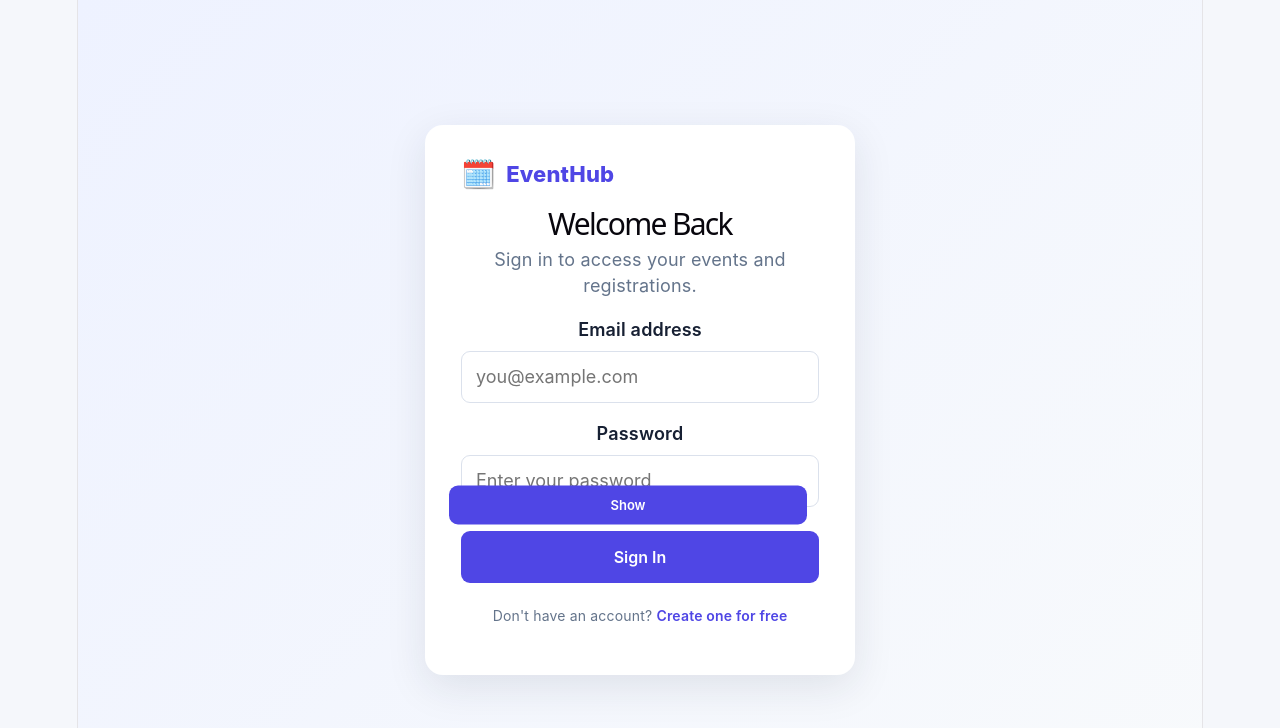
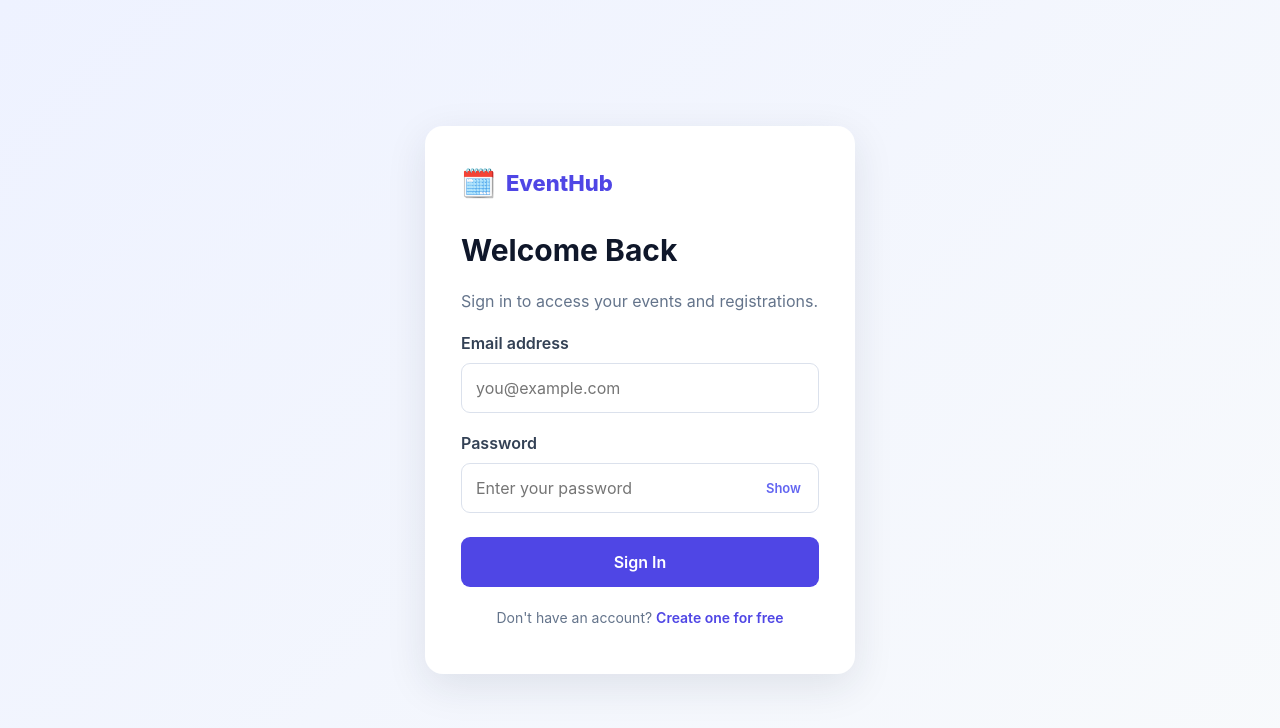
Before and after one commit to ashyune/Event-Management-System, a React app in the folder frontend/: page /login in a window 1280 px wide. Shown: the top 728 px of the page. Built offline with nearby package versions, Linux system fonts and the light colour scheme; the HTML template or start-up script is replaced by a standard one.

Commit message:
fix(ui): resolve dark-mode contrast, search filter styling, and form layouts

```diff
--- a/frontend/src/App.css
+++ b/frontend/src/App.css
@@ -77,7 +77,7 @@ button {
   box-shadow: 0 0 0 3px rgba(99, 102, 241, 0.12);
 }
 
-.auth-card button {
+.auth-card button:not(.auth-toggle-password) {
   width: 100%;
   padding: 13px;
   margin-top: 24px;
@@ -1613,3 +1613,298 @@ textarea:focus-visible {
     forced-color-adjust: none;
   }
 }
+
+
+/* ============================================================
+   FRONTEND UI POLISH & FORM STYLES
+   ============================================================ */
+
+/* ---- Auth form fixes ---- */
+.auth-card {
+  background: #ffffff !important;
+  color: #0f172a !important;
+  text-align: left !important;
+}
+
+.auth-card h1 {
+  color: #0f172a !important;
+}
+
+.auth-card label {
+  color: #334155 !important;
+}
+
+.auth-card input {
+  background-color: #ffffff !important;
+  color: #0f172a !important;
+}
+
+.auth-password-wrapper {
+  position: relative !important;
+  width: 100% !important;
+  display: block !important;
+}
+
+.auth-password-wrapper input {
+  padding-right: 65px !important;
+  width: 100% !important;
+  box-sizing: border-box !important;
+}
+
+.auth-toggle-password,
+.auth-card button.auth-toggle-password,
+.auth-password-wrapper button.auth-toggle-password {
+  position: absolute !important;
+  right: 10px !important;
+  top: 50% !important;
+  transform: translateY(-50%) !important;
+  width: auto !important;
+  min-width: unset !important;
+  margin: 0 !important;
+  padding: 4px 8px !important;
+  background: transparent !important;
+  border: none !important;
+  color: #6366f1 !important;
+  font-weight: 600 !important;
+  font-size: 13px !important;
+  cursor: pointer !important;
+  line-height: 1 !important;
+  box-shadow: none !important;
+  border-radius: 4px !important;
+  z-index: 5 !important;
+}
+
+.auth-toggle-password:hover,
+.auth-card button.auth-toggle-password:hover,
+.auth-password-wrapper button.auth-toggle-password:hover {
+  background: transparent !important;
+  color: #3730a3 !important;
+}
+
+/* ---- Events Page Search & Filters Bar ---- */
+.event-search-filters {
+  display: flex !important;
+  flex-wrap: wrap !important;
+  gap: 12px !important;
+  align-items: center !important;
+  margin: 0 0 28px !important;
+  padding: 16px 20px !important;
+  background: #ffffff !important;
+  border-radius: 14px !important;
+  border: 1px solid #e2e8f0 !important;
+  box-shadow: 0 4px 16px rgba(30, 41, 59, 0.04) !important;
+  width: 100% !important;
+  box-sizing: border-box !important;
+}
+
+.event-search-filters input[type="text"] {
+  flex: 2 !important;
+  min-width: 220px !important;
+  padding: 11px 14px !important;
+  background: #ffffff !important;
+  border: 1px solid #cbd5e1 !important;
+  border-radius: 8px !important;
+  color: #0f172a !important;
+  font-size: 14px !important;
+  outline: none !important;
+  box-sizing: border-box !important;
+}
+
+.event-search-filters input[type="text"]:focus {
+  border-color: #6366f1 !important;
+  box-shadow: 0 0 0 3px rgba(99, 102, 241, 0.12) !important;
+}
+
+.event-search-filters input[type="date"] {
+  flex: 1 !important;
+  min-width: 140px !important;
+  padding: 11px 14px !important;
+  background: #ffffff !important;
+  border: 1px solid #cbd5e1 !important;
+  border-radius: 8px !important;
+  color: #0f172a !important;
+  font-size: 14px !important;
+  outline: none !important;
+  box-sizing: border-box !important;
+}
+
+.event-search-filters select {
+  padding: 11px 14px !important;
+  background: #ffffff !important;
+  border: 1px solid #cbd5e1 !important;
+  border-radius: 8px !important;
+  color: #0f172a !important;
+  font-size: 14px !important;
+  outline: none !important;
+  cursor: pointer !important;
+  box-sizing: border-box !important;
+}
+
+.event-search-filters button {
+  padding: 11px 18px !important;
+  background: #f1f5f9 !important;
+  color: #475569 !important;
+  border: 1px solid #e2e8f0 !important;
+  border-radius: 8px !important;
+  font-weight: 600 !important;
+  font-size: 14px !important;
+  cursor: pointer !important;
+  transition: all 0.2s !important;
+  white-space: nowrap !important;
+}
+
+.event-search-filters button:hover {
+  background: #e2e8f0 !important;
+  color: #0f172a !important;
+}
+
+.events-empty {
+  text-align: center !important;
+  padding: 48px 24px !important;
+  background: #ffffff !important;
+  border: 1px dashed #cbd5e1 !important;
+  border-radius: 16px !important;
+  margin-top: 16px !important;
+}
+
+.events-empty h3 {
+  margin: 0 0 8px !important;
+  font-size: 20px !important;
+  color: #0f172a !important;
+}
+
+.events-empty p {
+  margin: 0 0 16px !important;
+  color: #64748b !important;
+  font-size: 15px !important;
+}
+
+.events-empty button {
+  display: inline-block !important;
+  padding: 10px 20px !important;
+  background: #4f46e5 !important;
+  color: #ffffff !important;
+  border: none !important;
+  border-radius: 8px !important;
+  font-weight: 600 !important;
+  font-size: 14px !important;
+  cursor: pointer !important;
+  transition: background 0.2s !important;
+}
+
+.events-empty button:hover {
+  background: #3730a3 !important;
+}
+
+/* ---- Create / Edit Event Forms ---- */
+.create-event-card {
+  padding: 36px !important;
+  border-radius: 18px !important;
+  background: #ffffff !important;
+  box-shadow: 0 10px 35px rgba(30, 41, 59, 0.08) !important;
+  text-align: left !important;
+}
+
+.create-event-card h1,
+.create-event-container h1 {
+  margin: 0 0 10px !important;
+  font-size: 32px !important;
+  font-weight: 700 !important;
+  color: #0f172a !important;
+}
+
+.create-event-intro,
+.create-event-container > p {
+  margin-bottom: 25px !important;
+  color: #64748b !important;
+  font-size: 15px !important;
+  text-align: left !important;
+}
+
+.create-event-card form,
+.create-event-container form {
+  display: flex !important;
+  flex-direction: column !important;
+  gap: 16px !important;
+  text-align: left !important;
+}
+
+.create-event-card form label,
+.create-event-container form label {
+  display: block !important;
+  font-weight: 600 !important;
+  color: #334155 !important;
+  font-size: 14px !important;
+  margin-bottom: 4px !important;
+  text-align: left !important;
+}
+
+.create-event-card form input,
+.create-event-card form textarea,
+.create-event-card form select,
+.create-event-container form input,
+.create-event-container form textarea,
+.create-event-container form select {
+  width: 100% !important;
+  padding: 12px 14px !important;
+  background: #ffffff !important;
+  color: #0f172a !important;
+  border: 1px solid #dbe1ec !important;
+  border-radius: 9px !important;
+  font-size: 14px !important;
+  box-sizing: border-box !important;
+  outline: none !important;
+  font-family: inherit !important;
+}
+
+.create-event-card form input:focus,
+.create-event-card form textarea:focus,
+.create-event-card form select:focus,
+.create-event-container form input:focus,
+.create-event-container form textarea:focus,
+.create-event-container form select:focus {
+  border-color: #6366f1 !important;
+  box-shadow: 0 0 0 3px rgba(99, 102, 241, 0.12) !important;
+}
+
+.event-form-row {
+  display: grid !important;
+  grid-template-columns: 1fr 1fr !important;
+  gap: 16px !important;
+  width: 100% !important;
+}
+
+@media (max-width: 600px) {
+  .event-form-row {
+    grid-template-columns: 1fr !important;
+  }
+}
+
+.submit-event-button,
+.create-event-card form button[type="submit"],
+.create-event-container form button[type="submit"] {
+  width: 100% !important;
+  padding: 14px !important;
+  margin-top: 16px !important;
+  background: #4f46e5 !important;
+  color: #ffffff !important;
+  border: none !important;
+  border-radius: 9px !important;
+  font-size: 16px !important;
+  font-weight: 600 !important;
+  cursor: pointer !important;
+  transition: background 0.2s !important;
+}
+
+.submit-event-button:hover,
+.create-event-card form button[type="submit"]:hover,
+.create-event-container form button[type="submit"]:hover {
+  background: #3730a3 !important;
+}
+
+.submit-event-button:disabled,
+.create-event-card form button[type="submit"]:disabled,
+.create-event-container form button[type="submit"]:disabled {
+  opacity: 0.6 !important;
+  cursor: not-allowed !important;
+}
--- a/frontend/src/index.css
+++ b/frontend/src/index.css
@@ -1,111 +1,33 @@
 :root {
-  --text: #6b6375;
-  --text-h: #08060d;
-  --bg: #fff;
-  --border: #e5e4e7;
-  --code-bg: #f4f3ec;
-  --accent: #aa3bff;
-  --accent-bg: rgba(170, 59, 255, 0.1);
-  --accent-border: rgba(170, 59, 255, 0.5);
-  --social-bg: rgba(244, 243, 236, 0.5);
-  --shadow:
-    rgba(0, 0, 0, 0.1) 0 10px 15px -3px, rgba(0, 0, 0, 0.05) 0 4px 6px -2px;
-
-  --sans: system-ui, 'Segoe UI', Roboto, sans-serif;
-  --heading: system-ui, 'Segoe UI', Roboto, sans-serif;
-  --mono: ui-monospace, Consolas, monospace;
-
-  font: 18px/145% var(--sans);
-  letter-spacing: 0.18px;
-  color-scheme: light dark;
-  color: var(--text);
-  background: var(--bg);
-  font-synthesis: none;
-  text-rendering: optimizeLegibility;
+  font-family: Inter, system-ui, -apple-system, BlinkMacSystemFont, 'Segoe UI', Roboto, Oxygen, Ubuntu, Cantarell, sans-serif;
+  line-height: 1.5;
+  font-weight: 400;
+  color-scheme: light;
+  color: #1e293b;
+  background-color: #f8fafc;
   -webkit-font-smoothing: antialiased;
   -moz-osx-font-smoothing: grayscale;
-
-  @media (max-width: 1024px) {
-    font-size: 16px;
-  }
 }
 
-@media (prefers-color-scheme: dark) {
-  :root {
-    --text: #9ca3af;
-    --text-h: #f3f4f6;
-    --bg: #16171d;
-    --border: #2e303a;
-    --code-bg: #1f2028;
-    --accent: #c084fc;
-    --accent-bg: rgba(192, 132, 252, 0.15);
-    --accent-border: rgba(192, 132, 252, 0.5);
-    --social-bg: rgba(47, 48, 58, 0.5);
-    --shadow:
-      rgba(0, 0, 0, 0.4) 0 10px 15px -3px, rgba(0, 0, 0, 0.25) 0 4px 6px -2px;
-  }
-
-  #social .button-icon {
-    filter: invert(1) brightness(2);
-  }
+* {
+  box-sizing: border-box;
 }
 
 body {
   margin: 0;
+  min-width: 320px;
+  min-height: 100vh;
+  background-color: #f8fafc;
+  color: #1e293b;
 }
 
 #root {
-  width: 1126px;
-  max-width: 100%;
-  margin: 0 auto;
-  text-align: center;
-  border-inline: 1px solid var(--border);
-  min-height: 100svh;
-  display: flex;
-  flex-direction: column;
-  box-sizing: border-box;
+  min-height: 100vh;
+  width: 100%;
+  margin: 0;
+  padding: 0;
 }
 
-h1,
-h2 {
-  font-family: var(--heading);
-  font-weight: 500;
-  color: var(--text-h);
+h1, h2, h3, h4, h5, h6 {
+  color: #0f172a;
 }
-
-h1 {
-  font-size: 56px;
-  letter-spacing: -1.68px;
-  margin: 32px 0;
-  @media (max-width: 1024px) {
-    font-size: 36px;
-    margin: 20px 0;
-  }
-}
-h2 {
-  font-size: 24px;
-  line-height: 118%;
-  letter-spacing: -0.24px;
-  margin: 0 0 8px;
-  @media (max-width: 1024px) {
-    font-size: 20px;
-  }
-}
-p {
-  margin: 0;
-}
-
-code,
-.counter {
-  font-family: var(--mono);
-  display: inline-flex;
-  border-radius: 4px;
-  color: var(--text-h);
-}
-
-code {
-  font-size: 15px;
-  line-height: 135%;
-  padding: 4px 8px;
-  background: var(--code-bg);
-}
```
